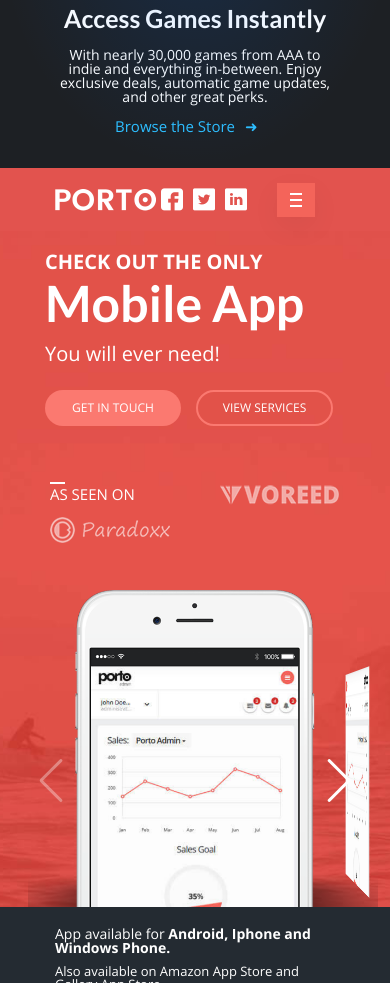
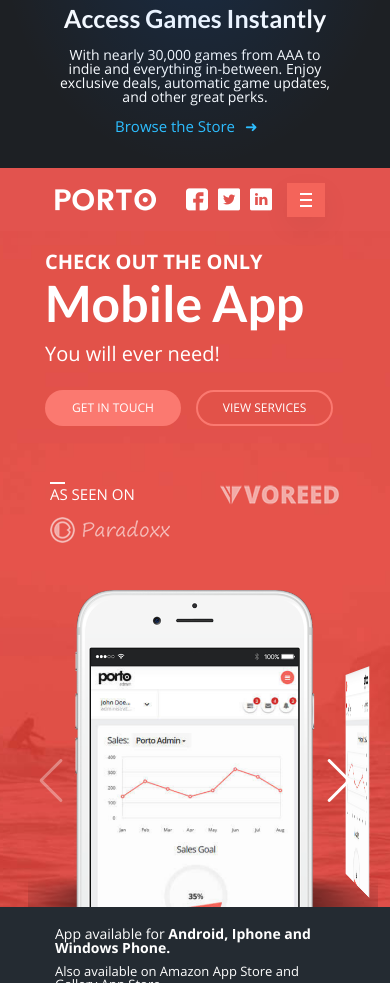
Before and after one commit to NazarYakymchuk/framework, a plain HTML site: page index.html in a window 390 px wide. Shown: the part 6588-7571 px from the top of the page. Drawn offline with Linux system fonts and the light colour scheme; files whose address does not match are found by name.

Commit message:
s_0010-v1

```diff
--- a/scss/style.scss
+++ b/scss/style.scss
@@ -1496,6 +1496,10 @@ body {
         }
     }
 
+     .s_0008 header .inner .right .hamburger {
+            margin:  0 10px;
+        }
+
     .s_0008 .main_block .inner .right {
         width: 335px;
     }
```
Also changed, not shown: css/style.css, 1 other file.
